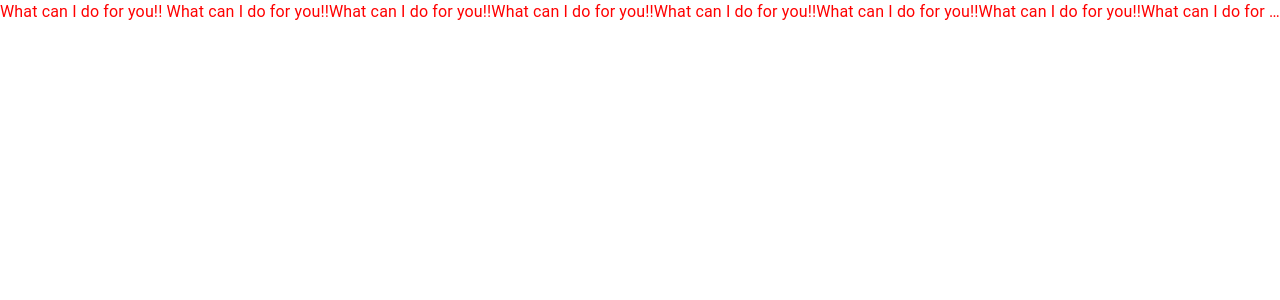
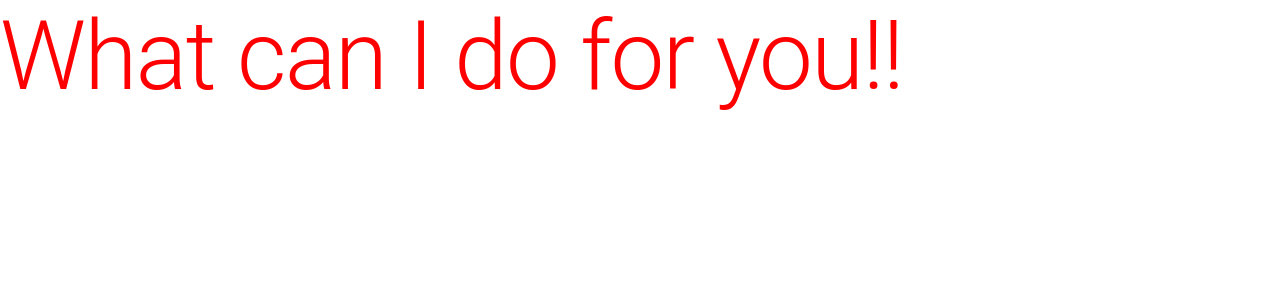
Before and after one commit to nikhilrai637/material_ui_typography, a React (Create React App) app: page / in a window 1280 px wide. Shown: the top 300 px of the page. Built offline with nearby package versions, Linux system fonts and the light colour scheme.

Commit message:
Let's start with variants

```diff
--- a/src/App.js
+++ b/src/App.js
@@ -17,12 +17,12 @@ function App() {
   return (
     <div className="App">
       <Typography
+      variant = "h1"
       className = {classes.typographyStyles}
-      gutterBottom
-      noWrap
+      // gutterBottom
+      // noWrap
       >
         What can I do for you!!
-        What can I do for you!!What can I do for you!!What can I do for you!!What can I do for you!!What can I do for you!!What can I do for you!!What can I do for you!!
       </Typography>
 
     </div>
```
Also changed, not shown: 1 other file (tests, documents, lock files or other folders).
